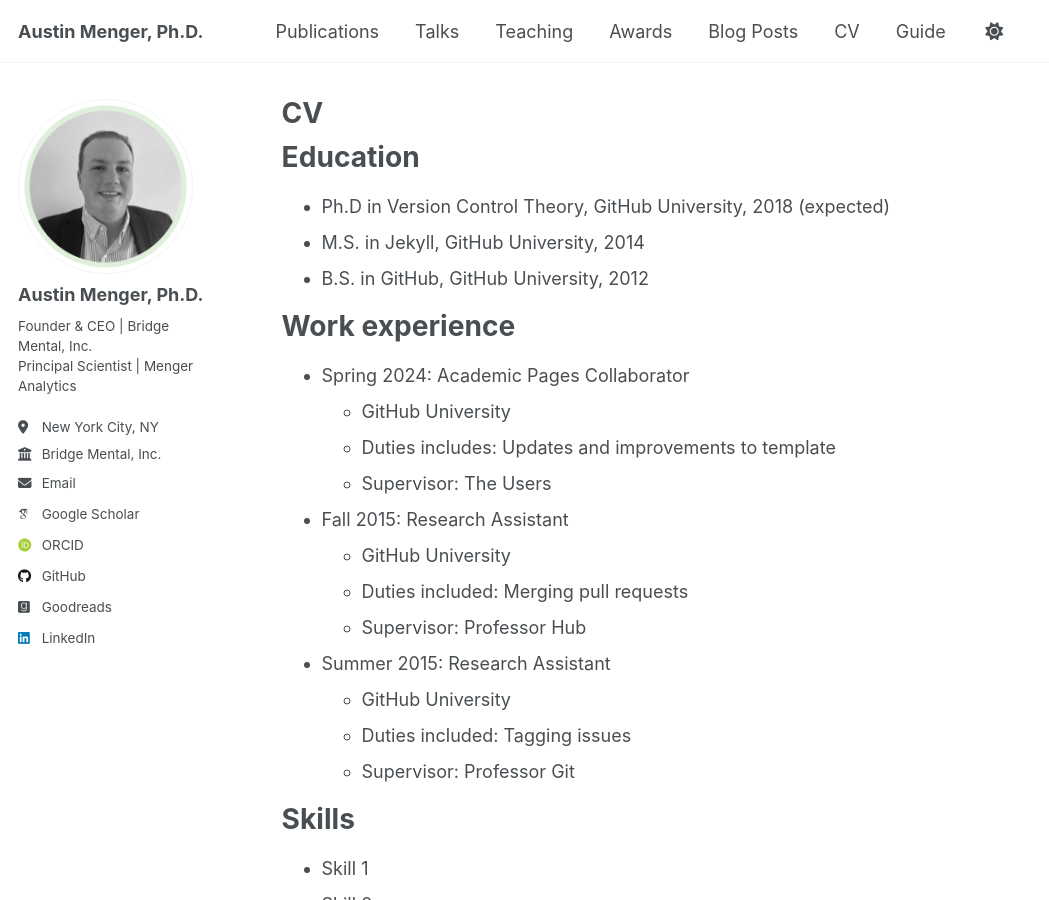
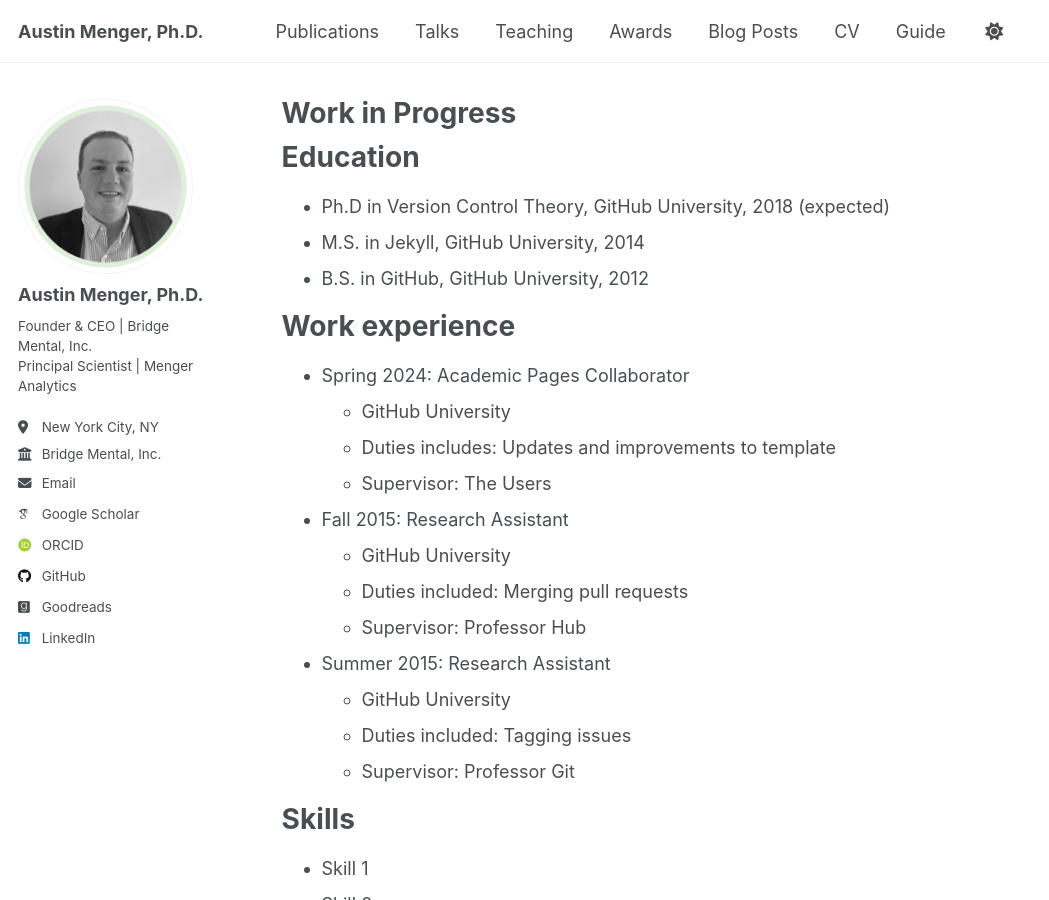
Before and after one commit to austinmenger/austinmenger.github.io, a Jekyll site: the page built from _pages/work_in_progress.md, in a window 1280 px wide and 900 px high. Shown: the whole window, without its empty margins (0-1049 px from the left). Built offline with Jekyll 4.4.1, drawn with Linux system fonts in a browser that asks for light colours; some web fonts are replaced.

Commit message:
Update and rename cv.md to work_in_progress.md

```diff
--- a/_pages/cv.md
+++ b/_pages/work_in_progress.md
@@ -1,10 +1,8 @@
 ---
 layout: archive
-title: "CV"
-permalink: /cv/
+title: "Work in Progress"
+permalink: /work_in_progress/
 author_profile: true
-redirect_from:
-  - /resume
 ---
 
 {% include base_path %}
```
